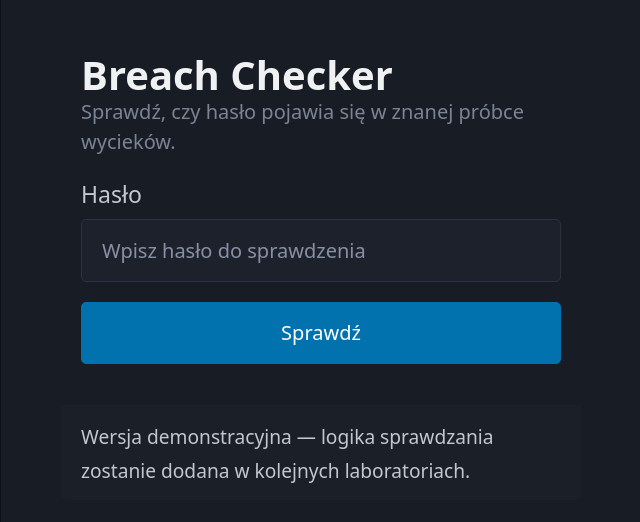
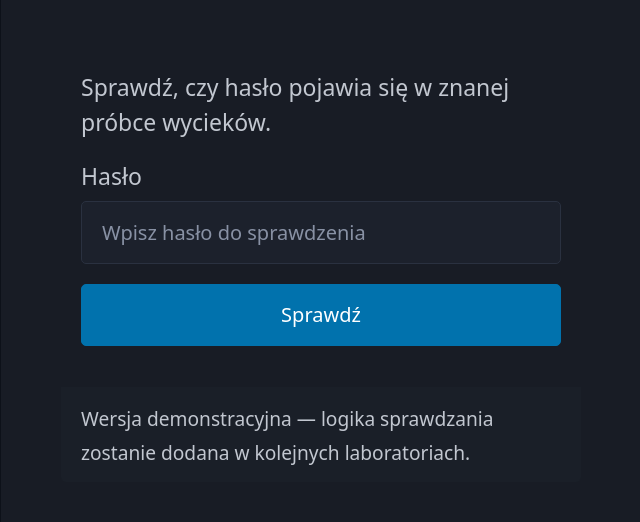
Before and after one commit to erykrybak/breach-checker, a plain HTML site: page frontend/index.html in a window 1280 px wide. Shown: the part 124-646 px from the top of the page, without its empty margins (319-959 px from the left). Drawn offline with nearby package versions, Linux system fonts and the light colour scheme.

Commit message:
pipeline z frontendem, popsuty

```diff
--- a/frontend/index.html
+++ b/frontend/index.html
@@ -11,7 +11,7 @@
   <main class="container">
     <article>
       <hgroup>
-        <h1>Breach Checker</h1>
+        <hBreach Checker</h1>
         <p>Sprawdź, czy hasło pojawia się w znanej próbce wycieków.</p>
       </hgroup>
 
```
Also changed, not shown: 3 other files.
